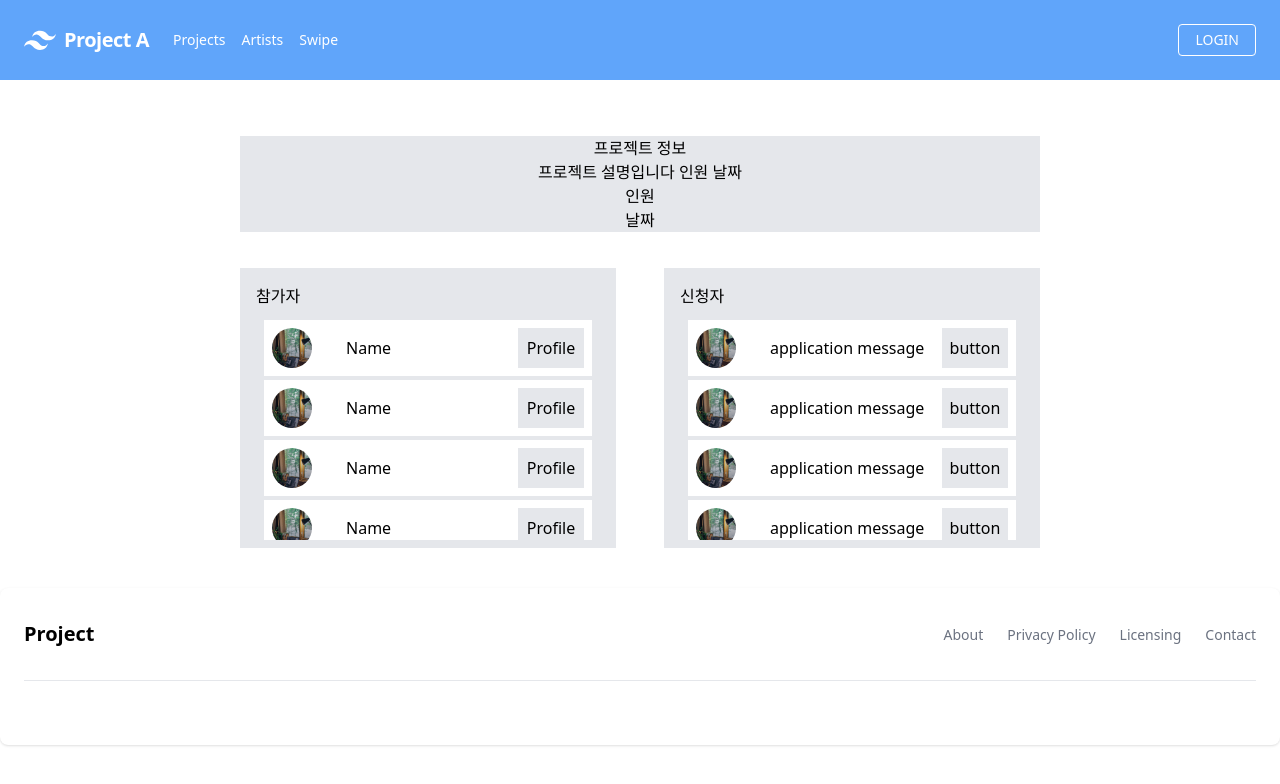
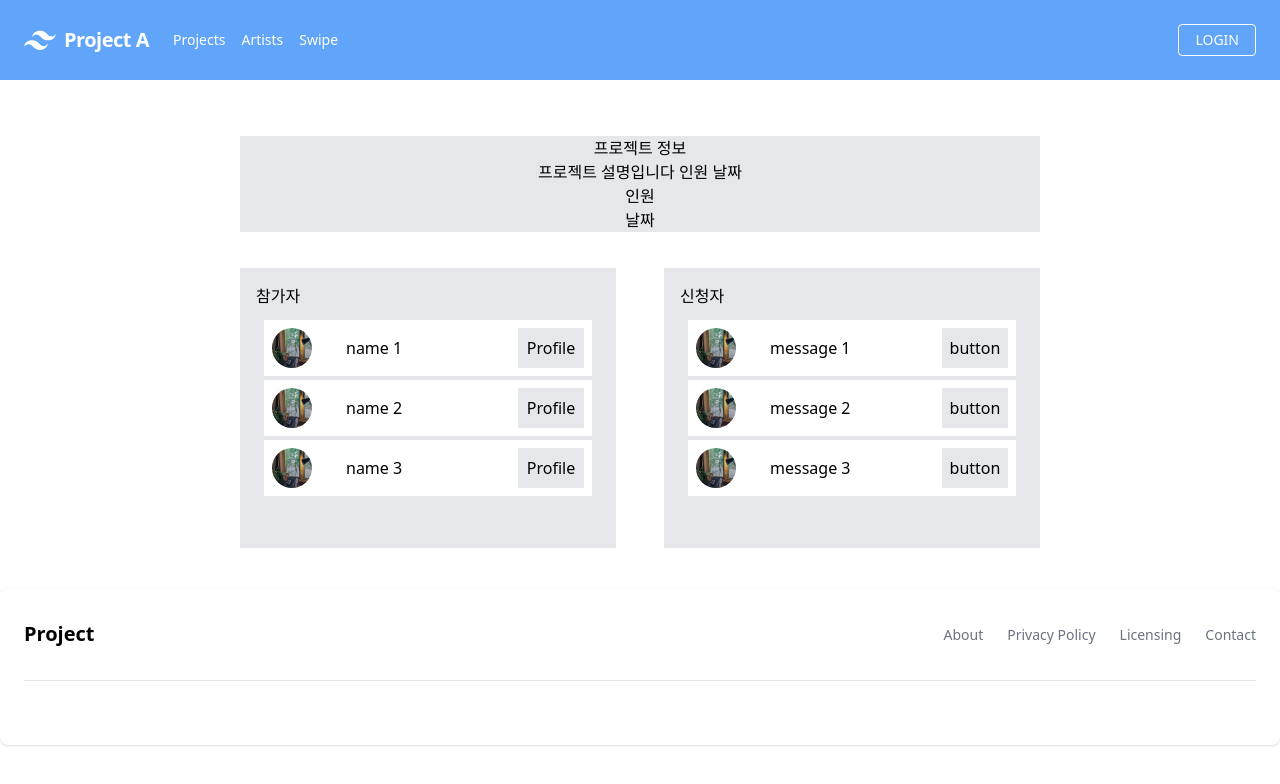
Before and after one commit to Atogato/Atogato, a Next.js app in the folder frontend/: page /project/application in a window 1280 px wide. Shown: the top 784 px of the page. Built offline with nearby package versions, Linux system fonts and the light colour scheme.

Commit message:
Feat(FE): 신청자 관리 페이지 수정

```diff
--- a/frontend/src/app/project/application/components/Applicants.tsx
+++ b/frontend/src/app/project/application/components/Applicants.tsx
@@ -1,15 +1,30 @@
 import ApplicationCard from './ApplicationCard'
 
 export default function Applicants() {
+  const messages = [
+    {
+      id: 1,
+      userName: 'name 1',
+      chat: 'message 1',
+    },
+    {
+      id: 2,
+      userName: 'name 2',
+      chat: 'message 2',
+    },
+    {
+      id: 3,
+      userName: 'name 3',
+      chat: 'message 3',
+    },
+  ]
   return (
     <div className="bg-gray-200 p-2">
       <div className="p-2">신청자</div>
       <div className="h-56 overflow-auto">
-        <ApplicationCard />
-        <ApplicationCard />
-        <ApplicationCard />
-        <ApplicationCard />
-        <ApplicationCard />
+        {messages.map((message) => (
+          <ApplicationCard message={message} key={message.id} />
+        ))}
       </div>
     </div>
   )
--- a/frontend/src/app/project/application/components/ApplicationCard.tsx
+++ b/frontend/src/app/project/application/components/ApplicationCard.tsx
@@ -1,11 +1,23 @@
-export default function ApplicationCard() {
+import Image from 'next/image'
+type MessageType = {
+  id: number
+  userName: string
+  chat: string
+}
+interface MessageProps {
+  message: MessageType
+}
+
+export default function ApplicationCard({ message }: MessageProps): JSX.Element {
   return (
     <div className="rounded-1xl mx-4 my-1 grid grid-cols-4 bg-white">
       <div className="col-span-1 m-2 flex items-center">
-        <img alt="name" src="/images/sample/image.png" className="h-10 w-10 rounded-full" />
+        <Image width={400} height={400} alt="name" src="/images/sample/image.png" className="h-10 w-10 rounded-full" />
       </div>
-      <div className="col-span-2 flex items-center">application message</div>
-      <div className="col-span-1 m-2 flex items-center justify-center bg-gray-200">button</div>
+      <div className="col-span-2 flex items-center">{message.chat}</div>
+      <button className="col-span-1 m-2 flex items-center justify-center bg-gray-200">
+        <div>button</div>
+      </button>
     </div>
   )
 }
--- a/frontend/src/app/project/application/components/Members.tsx
+++ b/frontend/src/app/project/application/components/Members.tsx
@@ -1,16 +1,27 @@
 import ProfileCard from './ProfileCard'
 
 export default function Members() {
+  const members = [
+    {
+      id: 1,
+      userName: 'name 1',
+    },
+    {
+      id: 2,
+      userName: 'name 2',
+    },
+    {
+      id: 3,
+      userName: 'name 3',
+    },
+  ]
   return (
     <div className="bg-gray-200 p-2">
       <div className="p-2">참가자</div>
       <div className="h-56 overflow-auto">
-        <ProfileCard />
-        <ProfileCard />
-        <ProfileCard />
-        <ProfileCard />
-        <ProfileCard />
-        <ProfileCard />
+        {members.map((member) => (
+          <ProfileCard member={member} key={member.id} />
+        ))}
       </div>
     </div>
   )
--- a/frontend/src/app/project/application/components/ProfileCard.tsx
+++ b/frontend/src/app/project/application/components/ProfileCard.tsx
@@ -1,11 +1,23 @@
-export default function ProfileCard() {
+import Image from 'next/image'
+
+type MemberType = {
+  id: number
+  userName: string
+}
+interface MemberProps {
+  member: MemberType
+}
+
+export default function ProfileCard({ member }: MemberProps): JSX.Element {
   return (
     <div className="rounded-1xl mx-4 my-1 grid grid-cols-4 bg-white">
       <div className="col-span-1 m-2 flex items-center">
-        <img alt="name" src="/images/sample/image.png" className="h-10 w-10 rounded-full" />
+        <Image width={400} height={400} alt="name" src="/images/sample/image.png" className="h-10 w-10 rounded-full" />
       </div>
-      <div className="col-span-2 flex items-center">Name</div>
-      <div className="col-span-1 m-2 flex items-center justify-center bg-gray-200">Profile</div>
+      <div className="col-span-2 flex items-center">{member.userName}</div>
+      <button className="col-span-1 m-2 flex items-center justify-center bg-gray-200">
+        <div>Profile</div>
+      </button>
     </div>
   )
 }
```
